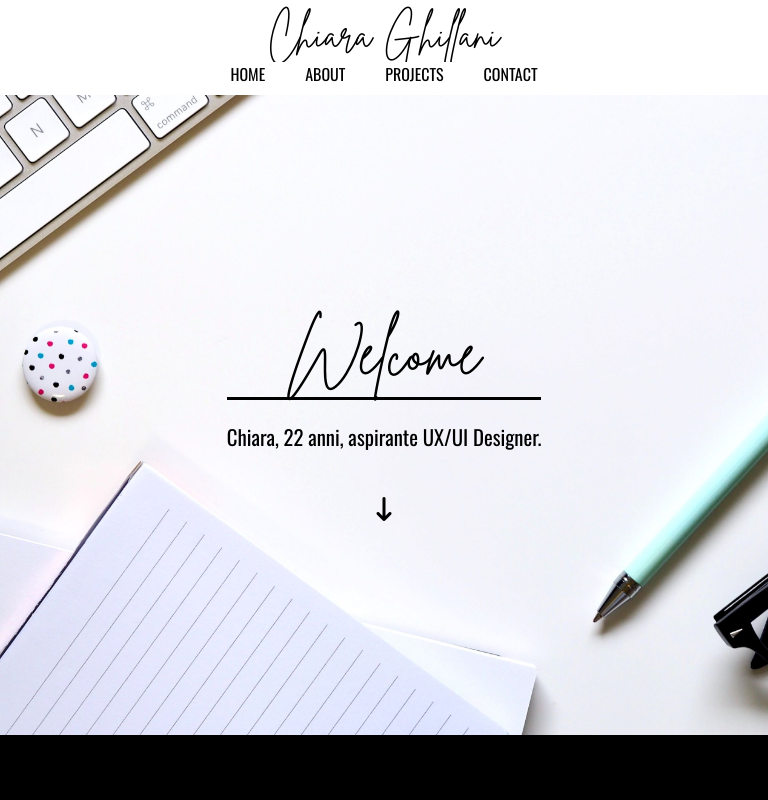
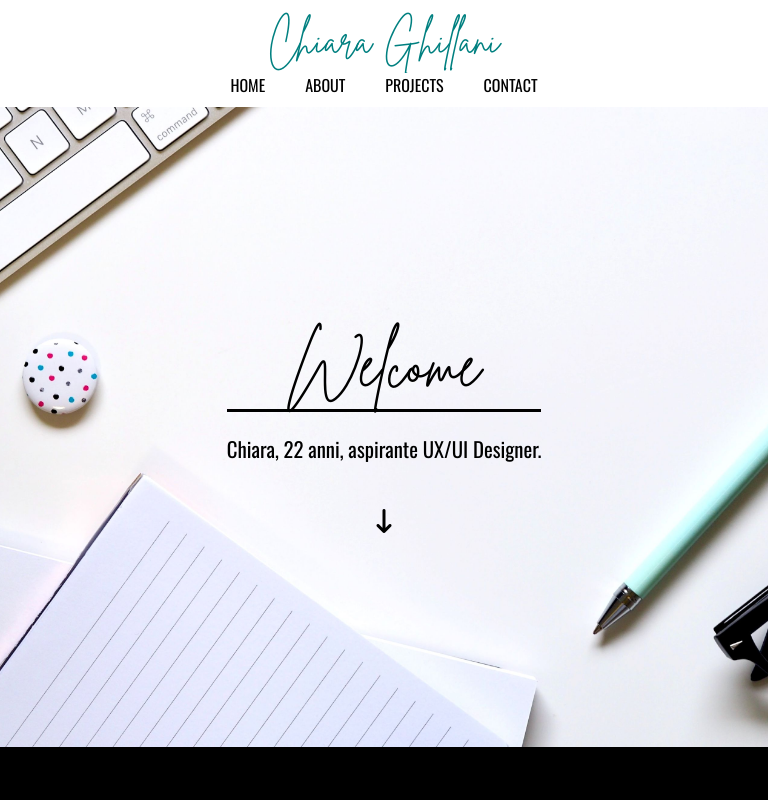
Before and after one commit to chiaraghillani/chiaraghillani.github.io, a plain HTML site: page index.html in a window 768 px wide. In both pictures the pointer is over the link "Chiara Ghillani". Shown: the top 800 px of the page. Drawn offline with nearby package versions, Linux system fonts and the light colour scheme.

Commit message:
Update style.css

```diff
--- a/assets/css/style.css
+++ b/assets/css/style.css
@@ -80,7 +80,7 @@
   }
 
   ul li a:hover,
-  .myname a:hover,
+  .my-name a:hover,
   .fa-solid:hover,
   .fa-brands:hover {
     color: teal;
@@ -500,7 +500,7 @@
     flex-direction: column;
   }
 
-  .myname {
+  .my-name {
     padding-top: 1%;
     padding-bottom: 1%;
   }
```
